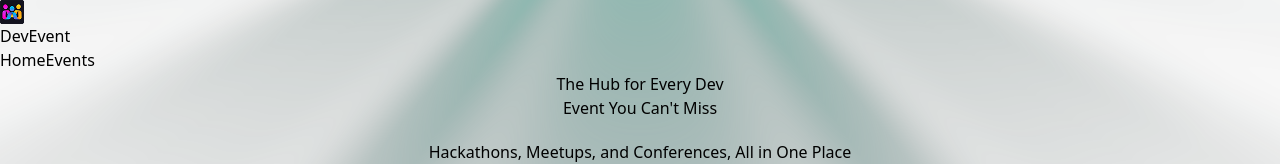
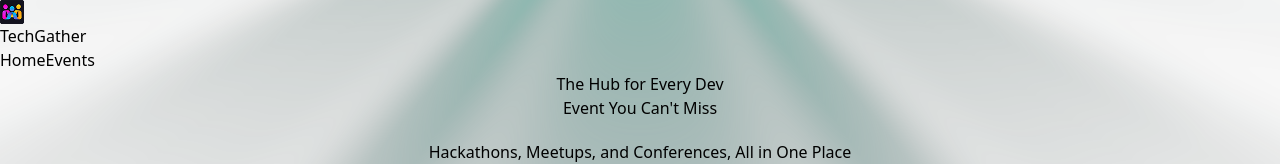
Before and after one commit to zeenatmalikk/TechGather, a Next.js app: page / in a window 1280 px wide. Shown: the top 164 px of the page. Built offline with nearby package versions, Linux system fonts and the light colour scheme; no server answers; the database is empty; a web font is replaced by a local one.

Commit message:
techgather changes

```diff
--- a/app/layout.tsx
+++ b/app/layout.tsx
@@ -17,7 +17,7 @@ const martianMono = Martian_Mono({
 });
 
 export const metadata: Metadata = {
-  title: "Dev event",
+  title: "TechGather",
   description: "Generated by create next app",
 };
 
--- a/components/Navbar.tsx
+++ b/components/Navbar.tsx
@@ -9,7 +9,7 @@ const Navbar = () => {
                 <Link href='/' className="logo">
                     <Image src="/icons/logo.png" alt="logo" width={24} height={24} />
 
-                    <p>DevEvent</p>
+                    <p>TechGather</p>
                 </Link>
 
                 <ul>
```
